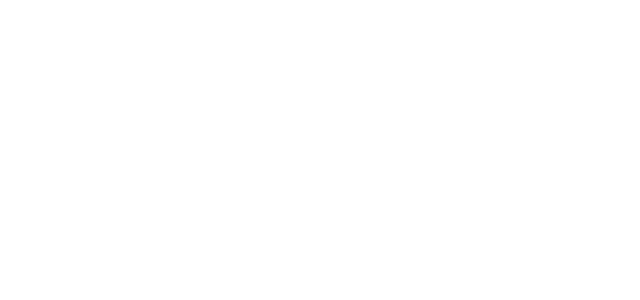
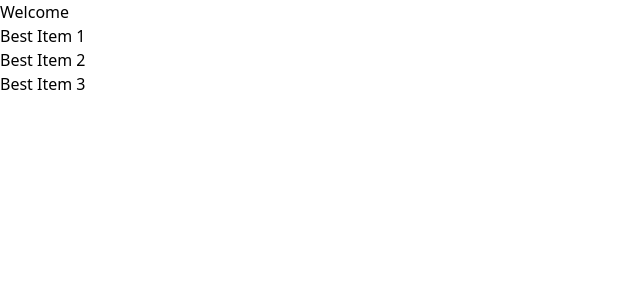
Before and after one commit to RolandSzB/react_final_project, a React (Vite) app: page / in a window 1280 px wide. Before the commit this address had no page. Shown: the top 300 px of the page, without its empty margins (0-640 px from the left). Built offline with nearby package versions, Linux system fonts and the light colour scheme.

Commit message:
homepage skelet made, formik and yup installed for subscription form

```diff
--- a/package.json
+++ b/package.json
@@ -10,9 +10,11 @@
     "preview": "vite preview"
   },
   "dependencies": {
+    "formik": "^2.4.6",
     "react": "^18.3.1",
     "react-dom": "^18.3.1",
-    "react-router-dom": "^7.1.1"
+    "react-router-dom": "^7.1.1",
+    "yup": "^1.6.1"
   },
   "devDependencies": {
     "@eslint/js": "^9.17.0",
--- a/src/App.jsx
+++ b/src/App.jsx
@@ -1,11 +1,12 @@
 import "./App.css";
+import HomePage from "./homepage";
 import { BrowserRouter, Route, Routes, Outlet } from "react-router-dom";
 
 function App() {
   return (
     <BrowserRouter>
       <Routes>
-        <Route></Route>
+        <Route path={"/"} element={<HomePage />} />
       </Routes>
     </BrowserRouter>
   );
--- /dev/null
+++ b/src/homepage/index.jsx
@@ -0,0 +1,13 @@
+import React from "react";
+import Welcome from "./welcome";
+import BestItems from "./items";
+
+const HomePage = () => {
+  return (
+    <div>
+      <Welcome />
+      <BestItems />
+    </div>
+  );
+};
+export default HomePage;
--- /dev/null
+++ b/src/homepage/items.jsx
@@ -0,0 +1,12 @@
+import React from "react";
+
+const BestItems = () => {
+  return (
+    <div>
+      <h1>Best Item 1</h1>
+      <h1>Best Item 2</h1>
+      <h1>Best Item 3</h1>
+    </div>
+  );
+};
+export default BestItems;
--- /dev/null
+++ b/src/homepage/welcome.jsx
@@ -0,0 +1,10 @@
+import React from "react";
+
+const Welcome = () => {
+  return (
+    <div>
+      <h1>Welcome</h1>
+    </div>
+  );
+};
+export default Welcome;
```
Also changed, not shown: src/footer/footer.jsx (added), 1 other file (tests, documents, lock files or other folders).
